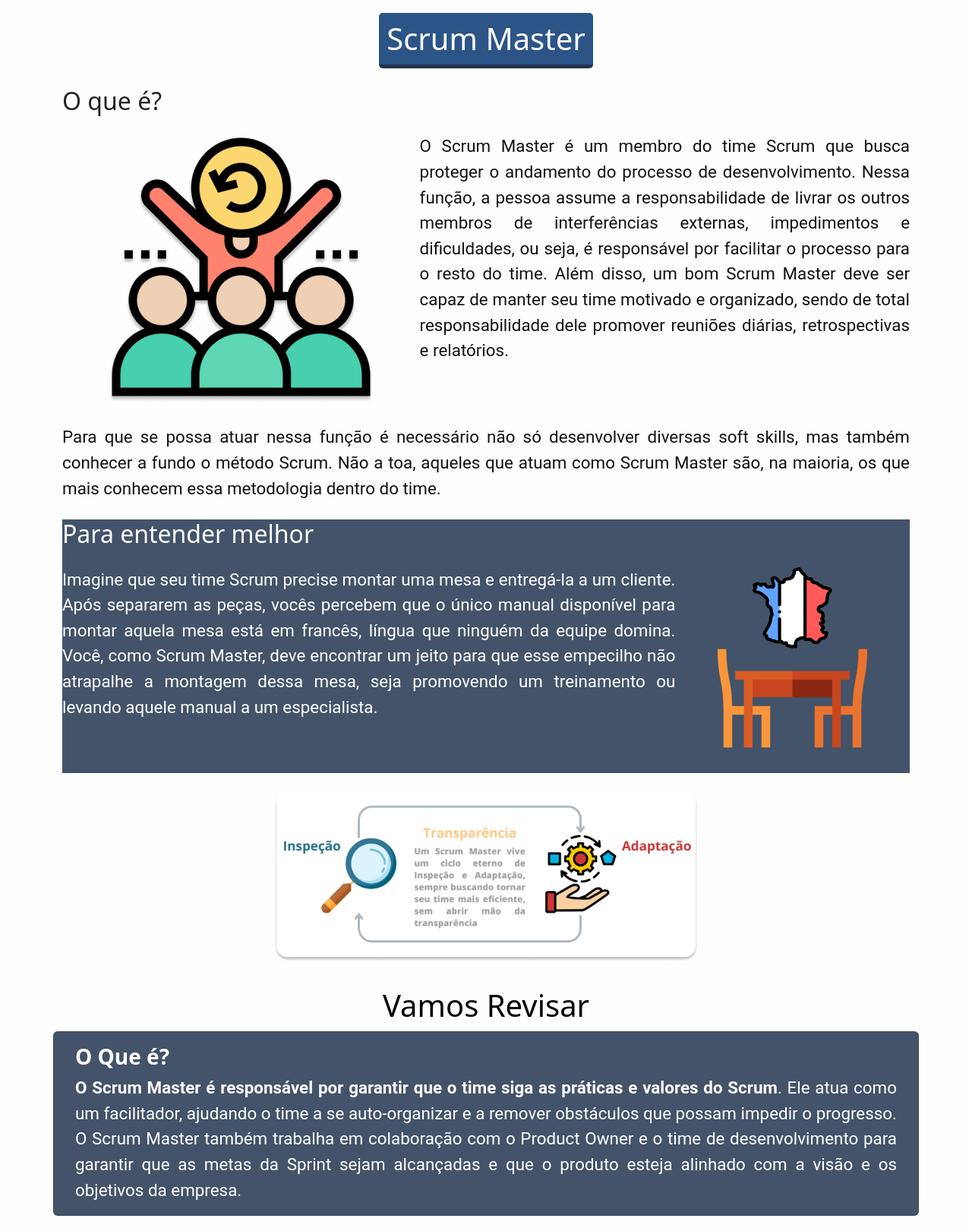
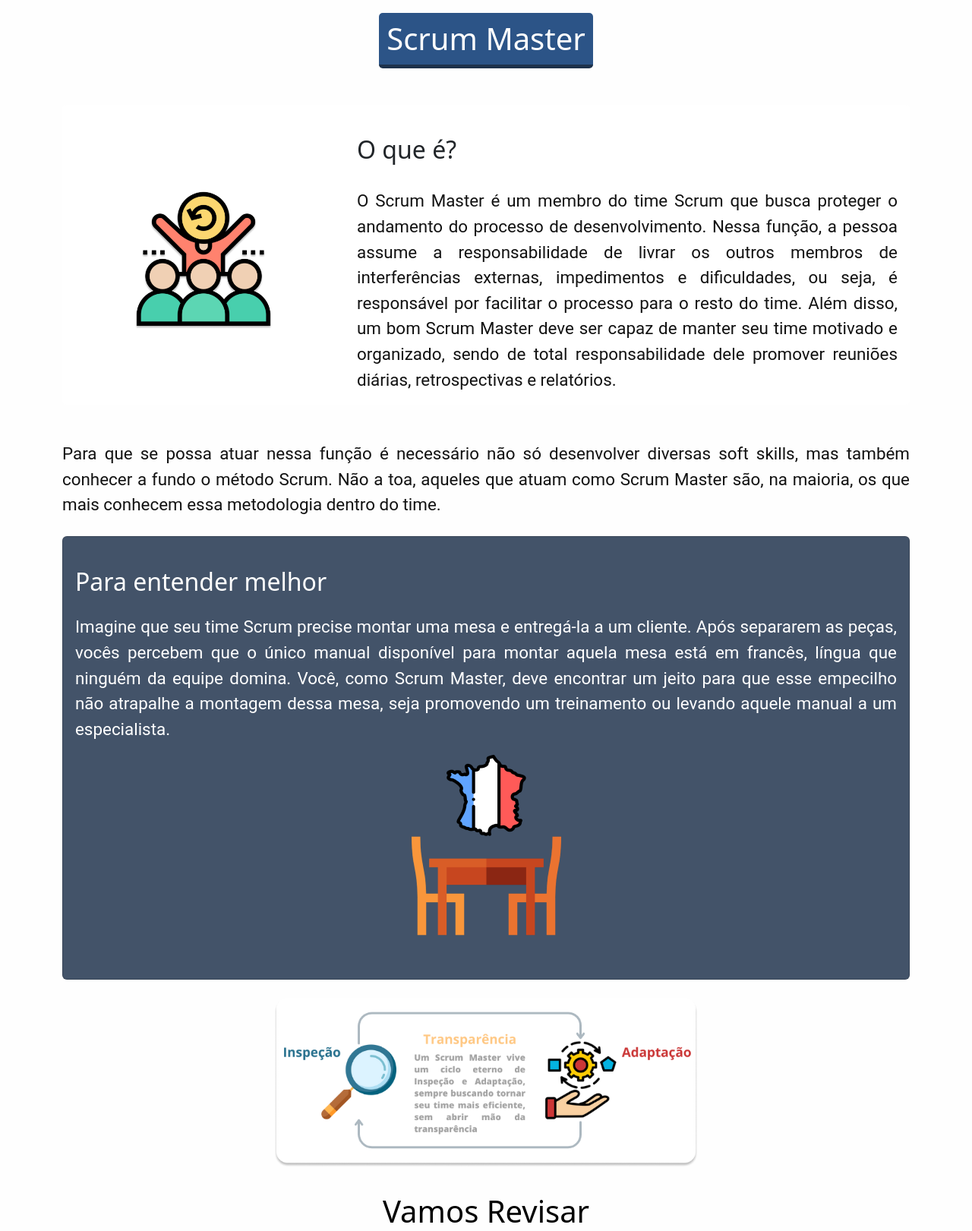
Before and after one commit to BrunoVieira003/ScrumAcademy, a Flask app: page /sm in a window 1280 px wide. Shown: the part 103-1724 px from the top of the page at 76% size. Run offline with Flask 2, Linux system fonts and the light colour scheme.

Commit message:
card responsivo scrum master

```diff
--- a/templates/dor-dod.html
+++ b/templates/dor-dod.html
@@ -1,7 +1,7 @@
 {% extends "base.html"%}
 {%block content%}
 
-<h1 class="bg-transparent dod ">Definition of Ready X Definition of Done</h1>
+<h1>Definition of Ready X Definition of Done</h1>
 
 <br>
 
--- a/templates/sm.html
+++ b/templates/sm.html
@@ -3,16 +3,22 @@
 
 <h1>Scrum Master</h1>
 
-<section>
-    <h2>O que é?</h2>
-    <div class="image-text">
-        <img src="../static/imagens/sm_img/sm_img1.png" alt="img1">
-        <p>O Scrum Master é um membro do time Scrum que busca proteger o andamento do processo de desenvolvimento. Nessa função, a pessoa assume a responsabilidade de livrar os outros membros de interferências externas, impedimentos e dificuldades, ou seja, é responsável por facilitar o processo para o resto do time. Além disso, um bom Scrum Master deve ser capaz de manter seu time motivado e organizado, sendo de total responsabilidade dele promover reuniões diárias, retrospectivas e relatórios.</p>
 
 
+<div class="card my-5 border-0 " >
+    <div class="row g-0">
+      <div class="col-md-4 mt-5 pt-5">
+        <img src="../static/imagens/sm_img/sm_img1.png" alt="img1">
+      </div>
+      <div class="col-md-8">
+        <div class="card-body">
+          <h2 class="card-title">O que é?</h2><br>
+          <p class="card-text">O Scrum Master é um membro do time Scrum que busca proteger o andamento do processo de desenvolvimento. Nessa função, a pessoa assume a responsabilidade de livrar os outros membros de interferências externas, impedimentos e dificuldades, ou seja, é responsável por facilitar o processo para o resto do time. Além disso, um bom Scrum Master deve ser capaz de manter seu time motivado e organizado, sendo de total responsabilidade dele promover reuniões diárias, retrospectivas e relatórios.</p>
+
+        </div>
+      </div>
     </div>
-
-</section>
+  </div>
 
 <section>
 
@@ -20,13 +26,14 @@
 
 </section>
 
-<section class="dark-card">
+<section class=" card dark-card">
 
-    <h2>Para entender melhor</h2>
+    <divc class="card-body row-cols-auto container' ">
+        <h2>Para entender melhor</h2>
 
-    <div class="image-text">
+
         <p>Imagine que seu time Scrum precise montar uma mesa e entregá-la a um cliente. Após separarem as peças, vocês percebem que o único manual disponível para montar aquela mesa está em francês, língua que ninguém da equipe domina. Você, como Scrum Master, deve encontrar um jeito para que esse empecilho não atrapalhe a montagem dessa mesa, seja promovendo um treinamento ou levando aquele manual a um especialista.</p>
-        <img src="../static/imagens/sm_img/sm_img2.png" alt="img2">
+        <img class="col-xlg-4"src="../static/imagens/sm_img/sm_img2.png" alt="img2">
 
 
     </div>
```
